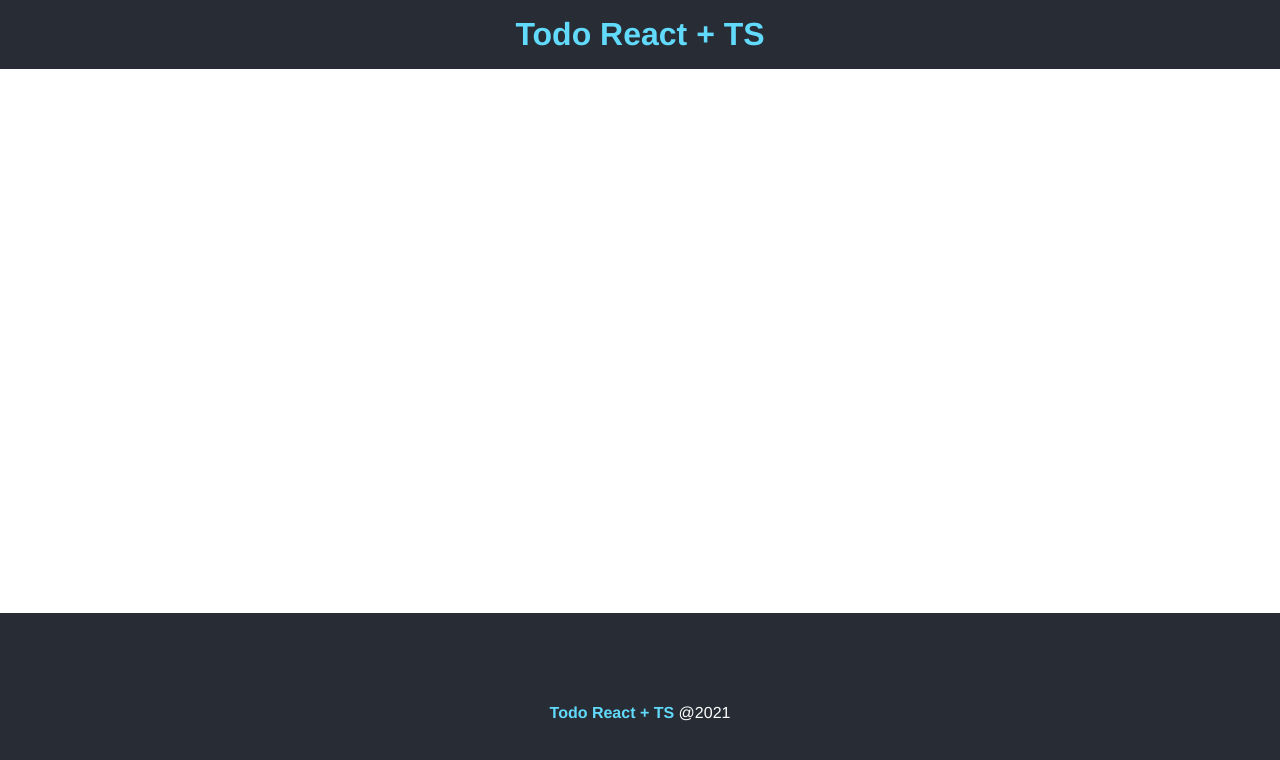
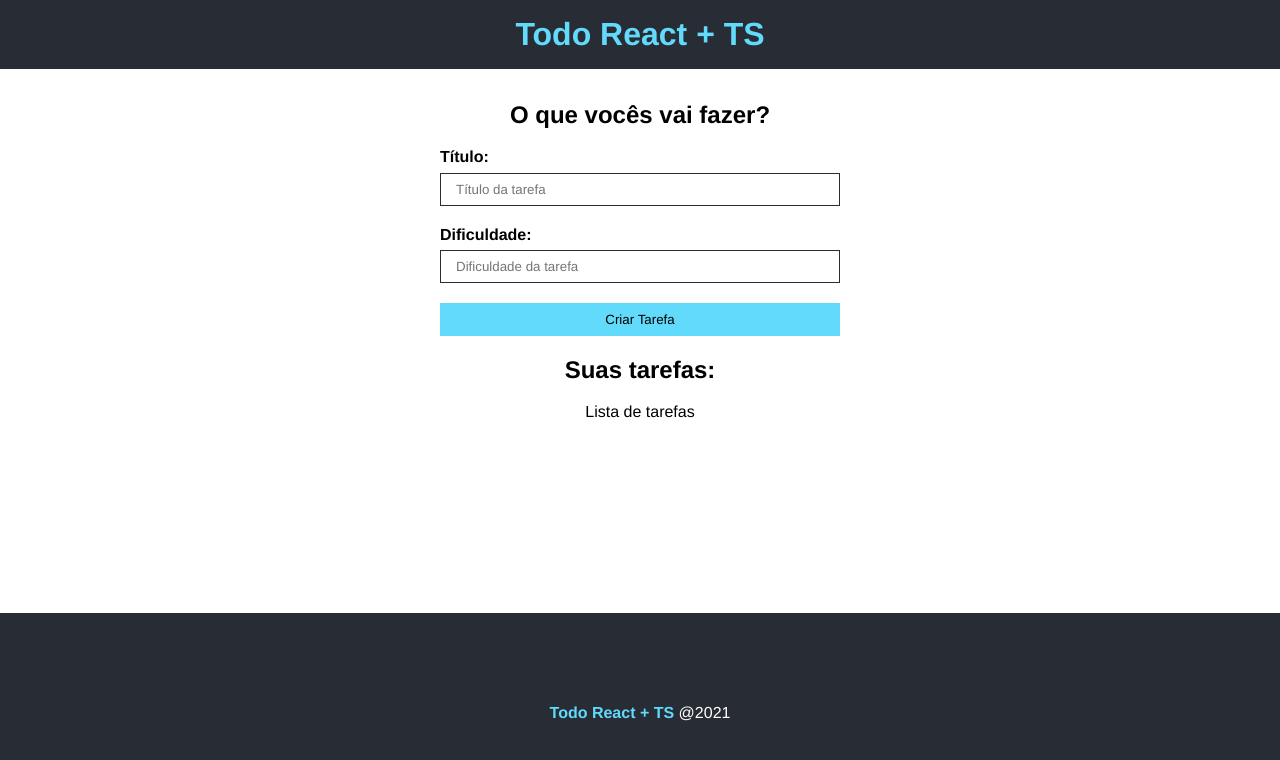
Before and after one commit to ValdoNeves/typescrip_curse, a React (Create React App) app in the folder 12_todo_react/: page / in a window 1280 px wide. Shown: the top 760 px of the page. Built offline with nearby package versions, Linux system fonts and the light colour scheme; the HTML template or start-up script is replaced by a standard one.

Commit message:
[12] implementado coleta de dados via formulario

```diff
--- a/12_todo_react/public/index.html
+++ b/12_todo_react/public/index.html
@@ -24,6 +24,7 @@
       work correctly both with client-side routing and a non-root public URL.
       Learn how to configure a non-root public URL by running `npm run build`.
     -->
+    <link rel="stylesheet" href="https://cdn.jsdelivr.net/npm/bootstrap-icons@1.10.5/font/bootstrap-icons.css">
     <title>Todo React + TS </title>
   </head>
   <body>
--- a/12_todo_react/src/App.tsx
+++ b/12_todo_react/src/App.tsx
@@ -1,13 +1,31 @@
 import React from 'react';
+
+//css
+import styles from './App.module.css'
+
+//components
 import Header from './components/Header';
 import Footer from './components/Footer';
-import styles from './App.module.css'
+import TaskForm from './components/TaskForm';
+import TaskList from './components/TaskList';
+
+// interface
+import {ITask} from './interfaces/Task'
 
 function App() {
   return (
     <div>
       <Header/>
-      <main className={styles.main}></main>
+      <main className={styles.main}>
+        <div>
+          <h2>O que vocês vai fazer?</h2>
+          <TaskForm btnText="Criar Tarefa"/>
+        </div>
+        <div>
+          <h2>Suas tarefas:</h2>
+          <TaskList/>
+        </div>
+      </main>
       <Footer/>
     </div>
   );
--- /dev/null
+++ b/12_todo_react/src/components/TaskForm.module.css
@@ -0,0 +1,37 @@
+.form {
+  display: flex;
+  flex-direction: column;
+  max-width: 400px;
+  margin: 0 auto;
+}
+
+.form input {
+  padding: 8px 15px;
+  margin-bottom: 1.5em;
+  border-radius: 0;
+  border: 1px solid #282c34;
+}
+
+.form input[type="submit"]{
+  background-color: #61dafb;
+  border: 1px solid #61dafb;
+  color: #000;
+  transition: .5s;
+  cursor: pointer;
+}
+
+.form input[type="submit"]:hover{
+  background-color: #fff;
+  border-color: #282c34;
+}
+
+.input_container {
+  display: flex;
+  flex-direction: column;
+  text-align: left;
+}
+
+.input_container label {
+  font-weight: bold;
+  margin-bottom: .4em;
+}
--- /dev/null
+++ b/12_todo_react/src/components/TaskForm.tsx
@@ -0,0 +1,52 @@
+import React, { ChangeEvent, useState } from 'react'
+
+// CSS
+import styles from './TaskForm.module.css'
+
+// interface
+import { ITask } from '../interfaces/Task'
+
+
+interface Props {
+  btnText: string
+}
+
+const TaskForm = ({ btnText }: Props) => {
+
+  const [id, setId] = useState<number>(0);
+  const [title, setTitle] = useState<string>("");
+  const [difficulty, setDifficulty] = useState<number>(0);
+
+  const addTaskHandler = () => {
+
+  }
+
+  const handleChange = (e:ChangeEvent<HTMLInputElement>) => {
+    // os valores vem no formato de string
+
+    if(e.target.name === "title"){
+      setTitle(e.target.value)
+    }else{
+      setDifficulty(parseInt(e.target.value))
+    }
+
+    console.log(title)
+    console.log(difficulty)
+  }
+
+  return (
+    <form onSubmit={addTaskHandler} className={styles.form}>
+      <div className={styles.input_container}>
+        <label htmlFor="title">Título:</label>
+        <input type="text" name="title" placeholder="Título da tarefa" onChange={handleChange} />
+      </div>
+      <div className={styles.input_container}>
+        <label htmlFor="difficulty">Dificuldade:</label>
+        <input type="text" name="difficulty" placeholder="Dificuldade da tarefa" onChange={handleChange}/>
+      </div>
+      <input type="submit" value={btnText} />
+    </form>
+  )
+}
+
+export default TaskForm
--- /dev/null
+++ b/12_todo_react/src/components/TaskList.tsx
@@ -0,0 +1,13 @@
+import React from 'react'
+
+interface Props {}
+
+const TaskList = (props: Props) => {
+  return (
+    <div>
+      <p>Lista de tarefas</p>
+    </div>
+  )
+}
+
+export default TaskList
--- /dev/null
+++ b/12_todo_react/src/interfaces/Task.ts
@@ -0,0 +1,5 @@
+export interface ITask {
+  id: number;
+  title: string;
+  difficulty: number;
+}
```
